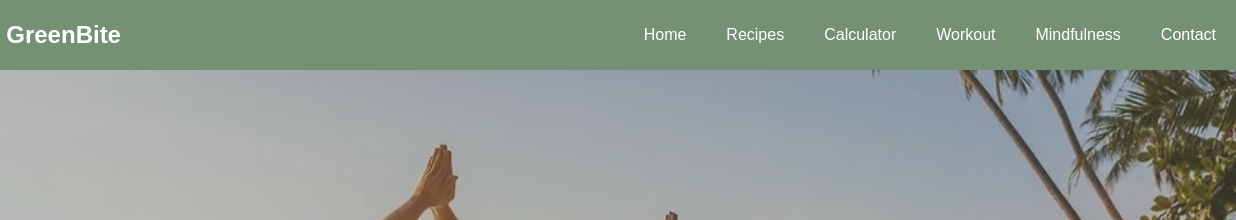
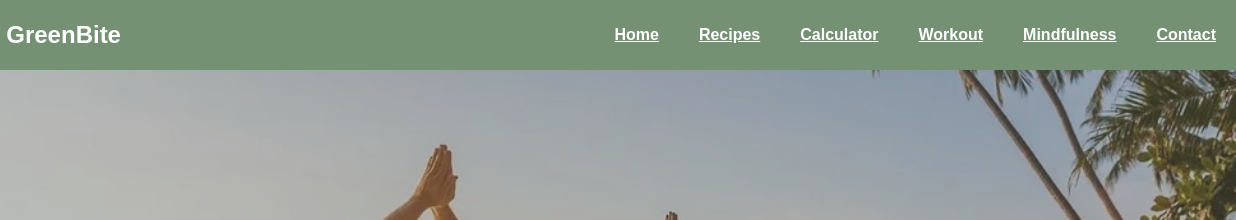
Before and after one commit to savindieperera-design/test-py-report, a plain HTML site: page index.html in a window 1280 px wide. Shown: the top 220 px of the page, 44-1280 px from the left. Drawn offline with Linux system fonts and the light colour scheme.

```diff
--- a/style.css
+++ b/style.css
@@ -52,11 +52,17 @@ body {
 }
 
 
-.nav-links a {
+/* .nav-links a {
   color: white;
   text-decoration: none;
   font-size: 1rem;
+} */
+
+.nav-links a {
+  color: #ffffff; /* make sure links are pure white */
+  font-weight: bold;
 }
+
 
 /* Hamburger for mobile/tablet */
 .hamburger {
```
